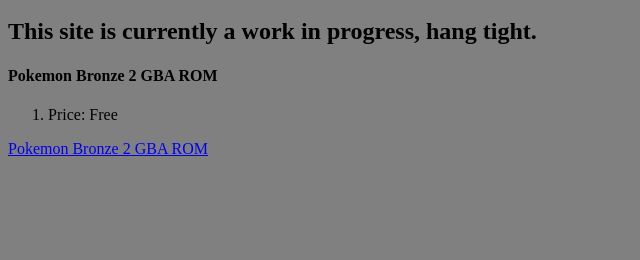
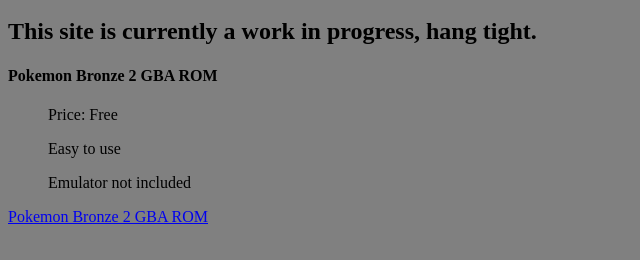
Before and after one commit to nshaddow/Nshaddow-Store, a plain HTML site: page index.html in a window 1280 px wide. Shown: the part 48-308 px from the top of the page, without its empty margins (0-640 px from the left). Drawn offline with Linux system fonts and the light colour scheme.

Commit message:
Update index.html

```diff
--- a/index.html
+++ b/index.html
@@ -6,9 +6,9 @@
   <h2>This site is currently a work in progress, hang tight.</h2>
   <h4>Pokemon Bronze 2 GBA ROM</h4>
   <p>
-    <ol>
-      <li>Price: Free</li>
-    </ol>
+    <ol>Price: Free</ol>
+    <ol>Easy to use</ol>
+    <ol>Emulator not included</ol>
   </p>
   <a href="https://nshaddow.itch.io/pokemon-bronze-2">Pokemon Bronze 2 GBA ROM</a>
 </body>
```
